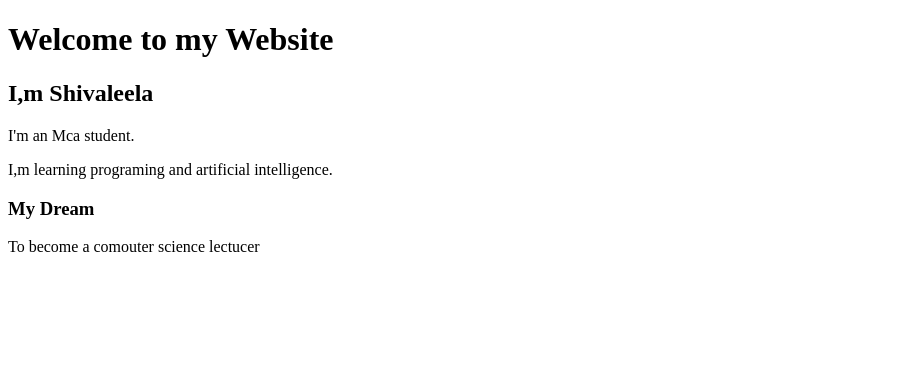
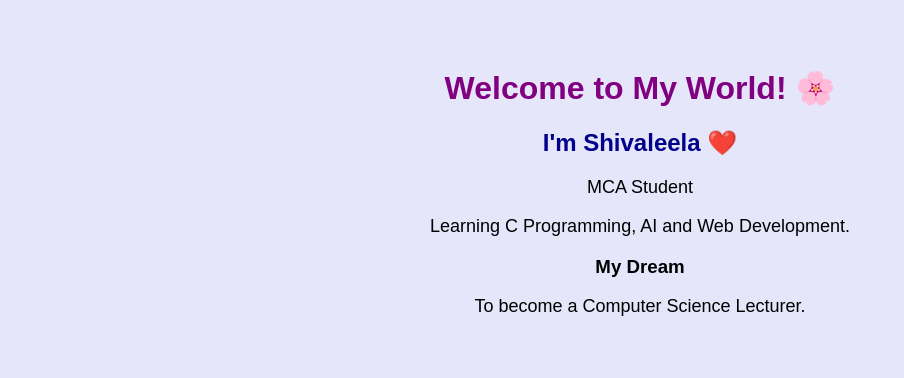
Before and after one commit to kumbarshivaleela75-commits/My-First-Project, a plain HTML site: page index.html in a window 1280 px wide. Shown: the whole page, without its empty margins (0-904 px from the left). Drawn offline with Linux system fonts and the light colour scheme.

Commit message:
Update index.html

```diff
--- a/index.html
+++ b/index.html
@@ -1,14 +1,43 @@
 <!DOCTYPE html>
 <html>
-  <head>
-    <title>MY website</title>
-    </head>
-  <body>
-    <h1>Welcome to my Website</h1>
-    <h2>I,m Shivaleela</h2>
-    <p> I'm an Mca student.</p>
-    <p> I,m learning programing and artificial intelligence.</p>
+<head>
+    <title>Shivaleela's Website</title>
+
+    <style>
+        body {
+            background-color: lavender;
+            text-align: center;
+            font-family: Arial;
+            padding: 40px;
+        }
+
+        h1 {
+            color: purple;
+        }
+
+        h2 {
+            color: darkblue;
+        }
+
+        p {
+            font-size: 18px;
+        }
+    </style>
+</head>
+
+<body>
+
+    <h1>Welcome to My World! 🌸</h1>
+
+    <h2>I'm Shivaleela ❤️</h2>
+
+    <p>MCA Student</p>
+
+    <p>Learning C Programming, AI and Web Development.</p>
+
     <h3>My Dream</h3>
-    <p>To become a comouter science lectucer</p>
-  </body>
+
+    <p>To become a Computer Science Lecturer.</p>
+
+</body>
 </html>
```
